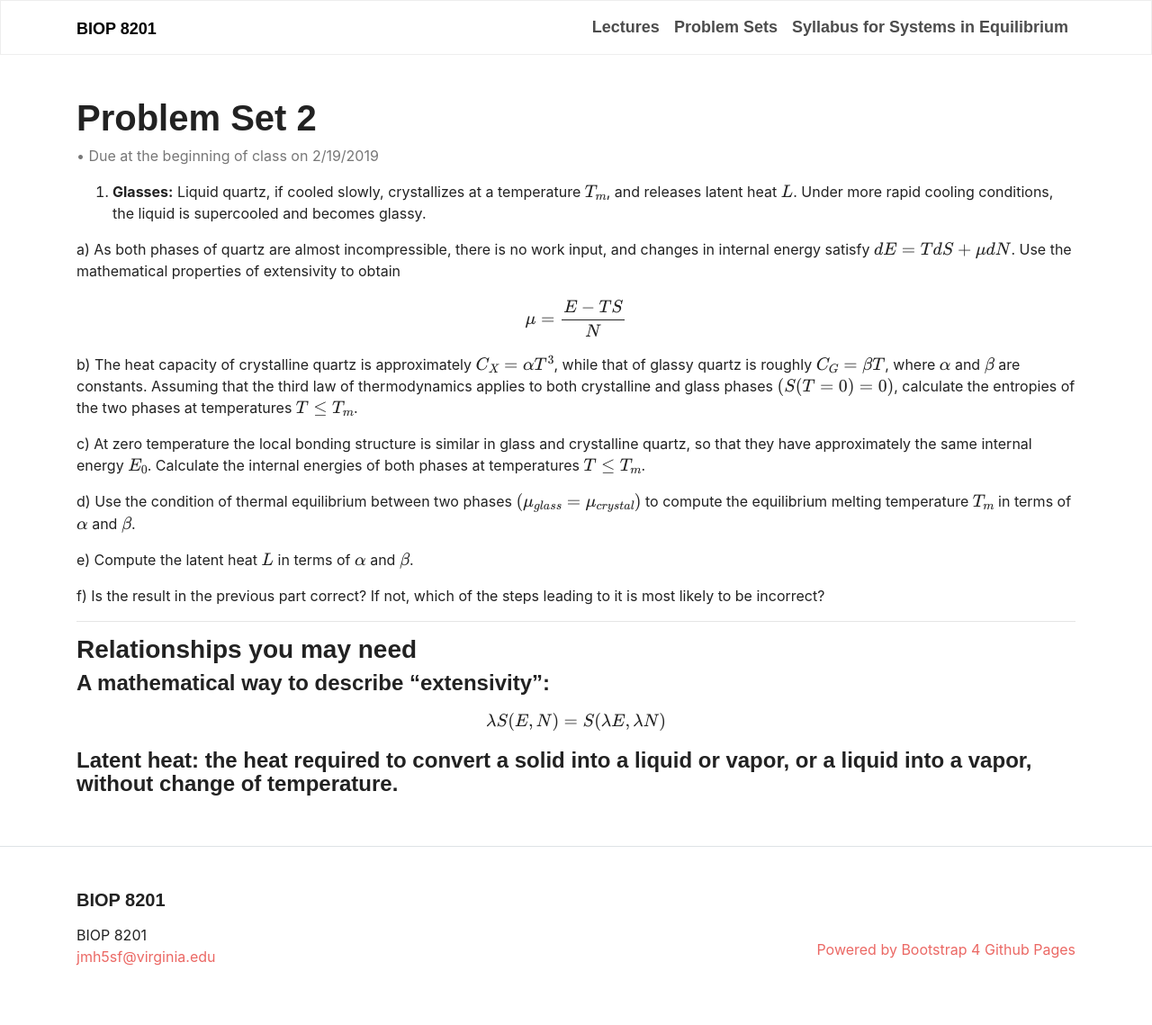
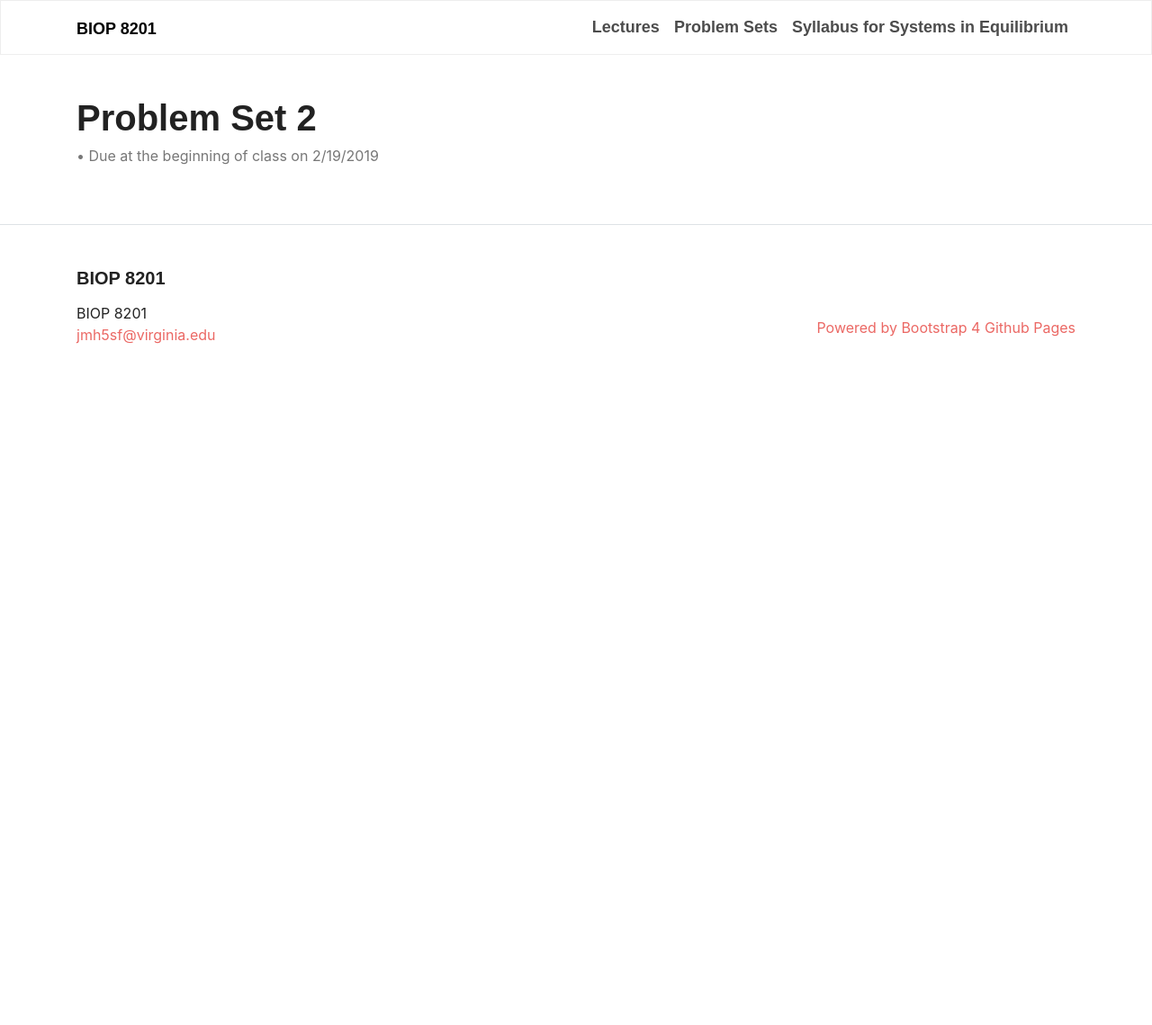
Before and after one commit to jmhays/biop-web, a Jekyll site: the page built from problem_sets/ps2.md, in a window 1280 px wide. Shown: the whole page at 90% size. Built offline with Jekyll 4.4.1, drawn with Linux system fonts in a browser that asks for light colours; some web fonts are replaced; formulas are drawn with MathJax 3; after the commit the page ends 900 px from its top, so only the background shows below that.

Commit message:
Remove problem that was too hard.

```diff
--- a/problem_sets/ps2.md
+++ b/problem_sets/ps2.md
@@ -3,35 +3,3 @@
   title: Problem Set 2
   author: Due at the beginning of class on 2/19/2019
 ---
-
-1. **Glasses:** Liquid quartz, if cooled slowly, crystallizes at a temperature $$T_m$$, and releases latent heat $$L$$. Under more rapid cooling conditions, the liquid is supercooled and becomes glassy.
-
-a) As both phases of quartz are almost incompressible, there is no work input, and changes
-in internal energy satisfy $$dE = T dS + \mu dN$$. Use the mathematical properties of extensivity to obtain
-
-$$\mu = \frac{E - TS}{N}$$
-
-b) The heat capacity of crystalline quartz is approximately $$C_X = \alpha T^3$$, while that of
-glassy quartz is roughly $$C_G = \beta T$$, where $$\alpha$$ and $$\beta$$ are constants.
-Assuming that the third law of thermodynamics applies to both crystalline and glass
-phases $$(S(T = 0) = 0)$$, calculate the entropies of the two phases at temperatures $$T\leq T_m$$.
-
-c) At zero temperature the local bonding structure is similar in glass and crystalline
-quartz, so that they have approximately the same internal energy $$E_0$$. Calculate the
-internal energies of both phases at temperatures $$T\leq T_m$$.
-
-d) Use the condition of thermal equilibrium between two phases $$(\mu_{glass} = \mu_{crystal})$$ to compute the equilib­rium melting temperature $$T_m$$ in terms of $$\alpha$$ and $$\beta$$.
-
-e) Compute the latent heat $$L$$ in terms of $$\alpha$$ and $$\beta$$.
-
-f) Is the result in the previous part correct? If not, which of the steps leading to it is
-most likely to be incorrect?
-
----
-### Relationships you may need
-
-#### A mathematical way to describe "extensivity":
-
-$$\lambda S(E,N) = S(\lambda E, \lambda N)$$
-
-#### Latent heat: the heat required to convert a solid into a liquid or vapor, or a liquid into a vapor, without change of temperature.
```
Also changed, not shown: problem_sets.md (+1 -0 lines).
